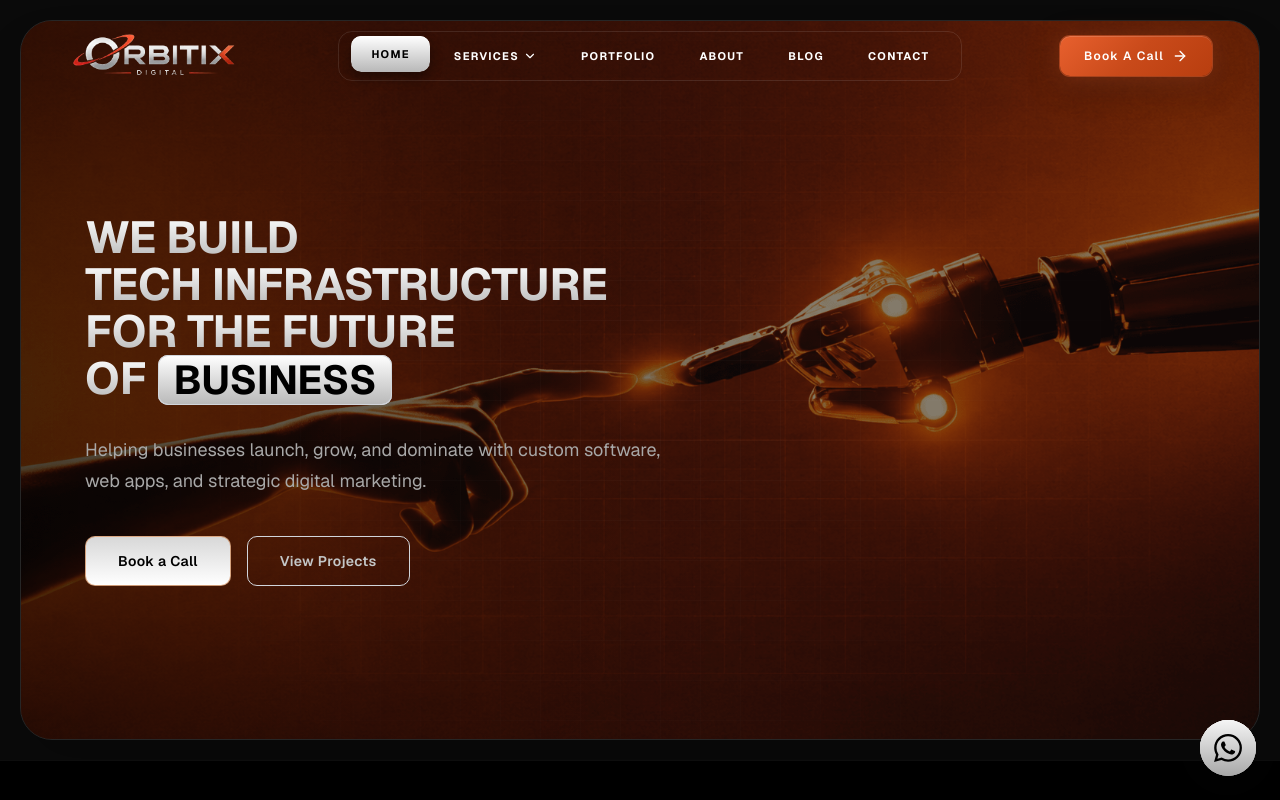
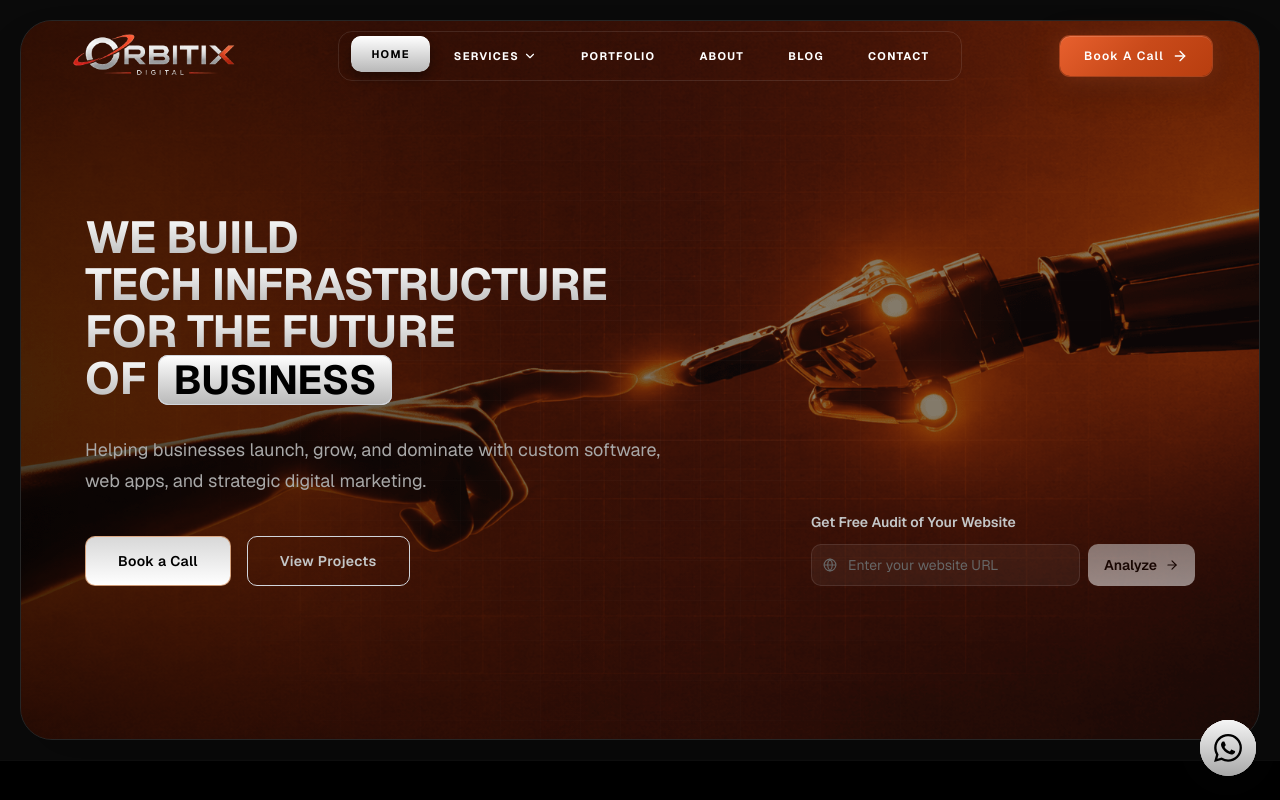
Before and after one commit to Huzaifa-Mujahid/zenthflow-template, a Next.js app: page / in a window 1280 px wide. Shown: the top 800 px of the page. Built offline with nearby package versions, Linux system fonts and the light colour scheme.

Commit message:
feat: hero audit input with silver gradient button, improved styling

```diff
--- a/app/page.js
+++ b/app/page.js
@@ -5,7 +5,7 @@ import Link from "next/link";
 import { motion, AnimatePresence } from "framer-motion";
 import { gsap } from "gsap";
 import { ScrollTrigger } from "gsap/ScrollTrigger";
-import { CheckCircle } from "lucide-react";
+import { CheckCircle, Globe, ArrowRight } from "lucide-react";
 import Image from "next/image";
 import HeroTitle from "@/components/HeroTitle";
 import AppleCardsCarouselDemo from "@/components/apple-cards-carousel-demo";
@@ -77,6 +77,7 @@ const heroBgImages = [
 export default function HomePage() {
   const marqueeContent = marqueeItems.join(" · ") + " · ";
   const [heroIndex, setHeroIndex] = useState(0);
+  const [auditUrl, setAuditUrl] = useState("");
 
   useEffect(() => {
     const timer = setInterval(() => {
@@ -138,7 +139,9 @@ export default function HomePage() {
           </div>
 
           {/* Card Content */}
-          <div className="relative z-10 flex flex-col items-start text-left max-w-3xl mt-10">
+          <div className="relative z-10 flex flex-col lg:flex-row lg:items-end justify-between gap-10 mt-10">
+            {/* Left - Main Content */}
+            <div className="flex flex-col items-start text-left max-w-3xl">
               {/* Main Heading — Vertically Stacked Lines */}
               <h1
                 className="font-bold tracking-tight uppercase"
@@ -234,6 +237,43 @@ export default function HomePage() {
                     <span className="absolute inset-0 z-10 flex items-center justify-center translate-y-[150%] transition-transform duration-500 ease-[cubic-bezier(0.76,0,0.24,1)] group-hover:translate-y-0">View Projects</span>
                   </button>
                 </Link>
+              </motion.div>
+            </div>
+
+            {/* Right - Free Audit Input */}
+            <motion.div
+              initial={{ opacity: 0, x: 30 }}
+              animate={{ opacity: 1, x: 0 }}
+              transition={{ duration: 0.8, delay: 0.75 }}
+              className="w-full max-w-sm"
+            >
+              <p className="text-[#c4c7c8] text-sm mb-3 font-semibold">Get Free Audit of Your Website</p>
+              <div className="flex gap-2">
+                <div className="flex-1 relative">
+                  <Globe size={14} className="absolute left-3 top-1/2 -translate-y-1/2 text-[#666] z-10 pointer-events-none" />
+                  <input
+                    type="text"
+                    value={auditUrl}
+                    onChange={(e) => setAuditUrl(e.target.value)}
+                    placeholder="Enter your website URL"
+                    className="w-full bg-white/5 border border-white/10 rounded-lg pl-9 pr-3 py-2.5 text-white placeholder-[#666] focus:outline-none focus:border-white/30 transition-colors text-sm"
+                  />
+                </div>
+                <button
+                  onClick={() => {
+                    if (auditUrl.trim()) {
+                      const section = document.getElementById('free-audit');
+                      if (section) {
+                        section.scrollIntoView({ behavior: 'smooth' });
+                      }
+                    }
+                  }}
+                  disabled={!auditUrl.trim()}
+                  className="bg-gradient-to-b from-[#d8d8d8] to-[#ffffff] text-black px-4 py-2.5 rounded-lg text-sm font-semibold hover:shadow-[0_0_12px_rgba(255,255,255,0.3)] transition-all flex items-center gap-2 disabled:opacity-50 disabled:cursor-not-allowed"
+                >
+                  Analyze <ArrowRight size={14} />
+                </button>
+              </div>
             </motion.div>
           </div>
         </div>
--- a/components/WebsiteAudit.jsx
+++ b/components/WebsiteAudit.jsx
@@ -91,10 +91,17 @@ export default function WebsiteAudit() {
   };
 
   return (
-    <section className="py-16 px-3 sm:px-4 lg:px-5 bg-black relative overflow-hidden">
-      <div className="max-w-[1440px] mx-auto bg-[#0D0D0D] rounded-[24px] border border-neutral-800 overflow-hidden relative">
-        <div className="absolute inset-0 pointer-events-none" style={{ backgroundImage: 'url("/sections-bg/copper dot.png")', backgroundSize: 'cover', backgroundPosition: 'center', opacity: 0.15 }} />
-
+    <section id="free-audit" className="py-16 px-3 sm:px-4 lg:px-5 bg-black relative overflow-hidden">
+      <div className="max-w-[1440px] mx-auto rounded-[24px] border border-neutral-800 overflow-hidden relative">
+        <div
+          className="absolute inset-0 pointer-events-none"
+          style={{
+            backgroundImage: 'url("/sections-bg/blur copper.png")',
+            backgroundSize: 'cover',
+            backgroundPosition: 'center',
+            opacity: 0.15
+          }}
+        />
         <div className="relative z-10 px-5 md:px-20 py-16">
           {/* Header */}
           <motion.div
@@ -127,13 +134,13 @@ export default function WebsiteAudit() {
           >
             <div className="flex gap-3">
               <div className="flex-1 relative">
-                <Globe size={18} className="absolute left-4 top-1/2 -translate-y-1/2 text-[#666]" />
+                <Globe size={18} className="absolute left-4 top-1/2 -translate-y-1/2 text-[#666] z-10 pointer-events-none" />
                 <input
                   type="text"
                   value={url}
                   onChange={(e) => setUrl(e.target.value)}
                   placeholder="Enter your website URL (e.g., google.com)"
-                  className="w-full bg-white/5 border border-white/10 rounded-xl pl-11 pr-4 py-4 text-white placeholder-[#666] focus:outline-none focus:border-white/30 transition-colors text-sm"
+                  className="w-full bg-white/5 border border-white/10 rounded-xl pl-12 pr-4 py-4 text-white placeholder-[#666] focus:outline-none focus:border-white/30 transition-colors text-sm"
                 />
               </div>
               <button
```
Lines whose indentation alone changed are shown as unchanged.
